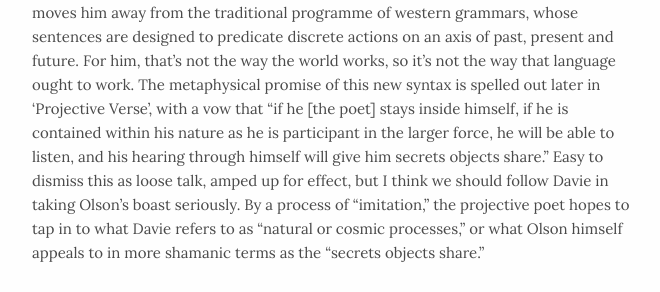
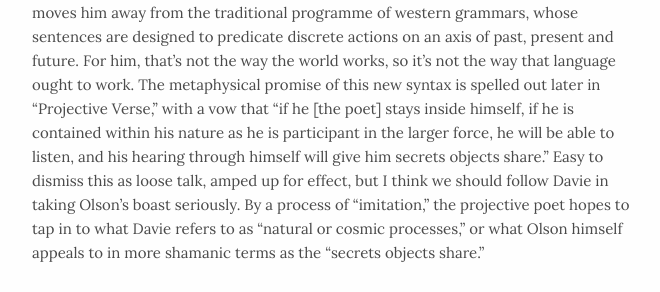
Before and after one commit to brandonkreitler/brandonkreitler.github.io, a Jekyll site: the page built from _posts/2017-11-26-Syntax.md, in a window 1280 px wide and 900 px high, scrolled down 1412 px. Shown: the part 281-573 px from the top of the window, without its empty margins (308-968 px from the left). Built offline with Jekyll 4.4.1, drawn with Linux system fonts in a browser that asks for light colours; some of the changed text lies outside the part shown.

```diff
--- a/_posts/2017-11-26-Syntax.md
+++ b/_posts/2017-11-26-Syntax.md
@@ -13,7 +13,7 @@ One such poet Davie might have had in mind was Charles Olson. His famous 1950 ma
 
 >brings us up, immediately, bang, against tenses, in fact against syntax, in fact against grammar generally, that is, as we have inherited it. Do not tenses, must they not also be kicked around anew, in order that time, that other governing absolute may be kept, as must the space-tensions of a poem, immediate, contemporary to the acting-on-you of the poem?
 
-Olson’s claim in the form of a question – that tenses must be "kicked around anew" – moves him away from the traditional programme of western grammars, whose sentences are designed to predicate discrete actions on an axis of past, present and future. For him, that’s not the way the world works, so it’s not the way that language ought to work. The metaphysical promise of this new syntax is spelled out later in ‘Projective Verse’, with a vow that "if he [the poet] stays inside himself, if he is contained within his nature as he is participant in the larger force, he will be able to listen, and his hearing through himself will give him secrets objects share." Easy to dismiss this as loose talk, amped up for effect, but I think we should follow Davie in taking Olson’s boast seriously. By a process of "imitation," the projective poet hopes to tap in to what Davie refers to as "natural or cosmic processes," or what Olson himself appeals to in more shamanic terms as the "secrets objects share."
+Olson’s claim in the form of a question – that tenses must be "kicked around anew" – moves him away from the traditional programme of western grammars, whose sentences are designed to predicate discrete actions on an axis of past, present and future. For him, that’s not the way the world works, so it’s not the way that language ought to work. The metaphysical promise of this new syntax is spelled out later in "Projective Verse," with a vow that "if he [the poet] stays inside himself, if he is contained within his nature as he is participant in the larger force, he will be able to listen, and his hearing through himself will give him secrets objects share." Easy to dismiss this as loose talk, amped up for effect, but I think we should follow Davie in taking Olson’s boast seriously. By a process of "imitation," the projective poet hopes to tap in to what Davie refers to as "natural or cosmic processes," or what Olson himself appeals to in more shamanic terms as the "secrets objects share."
 
 Grammatical syntax doesn’t seek to mimic the world; it seeks, rather, to report, to declare, to order, to refer. It’s an artificial compact between speaker and audience, undertaken for pragmatic purposes. This move from grammar to mimesis is the big heave that Davie is sensing in the water. The dichotomy is real, and biting. Can the formal, grammatical type of syntax favoured by Davie succeed in saying anything pertinent or true? Can it latch on to the world? Or does our best chance of saying something about the world come through mimicking it through extemporary, ungovernable linguistic gestures? If the universe is relative, fluctuating and indeterminate, as the wisdom of last century’s scientific consensus would suggest, then it is a strange decision to strap oneself to the mast of a constricted, rule-bound grammar; at any rate, the mode of discourse seems heroically ill suited to the object of enquiry.
 
```
